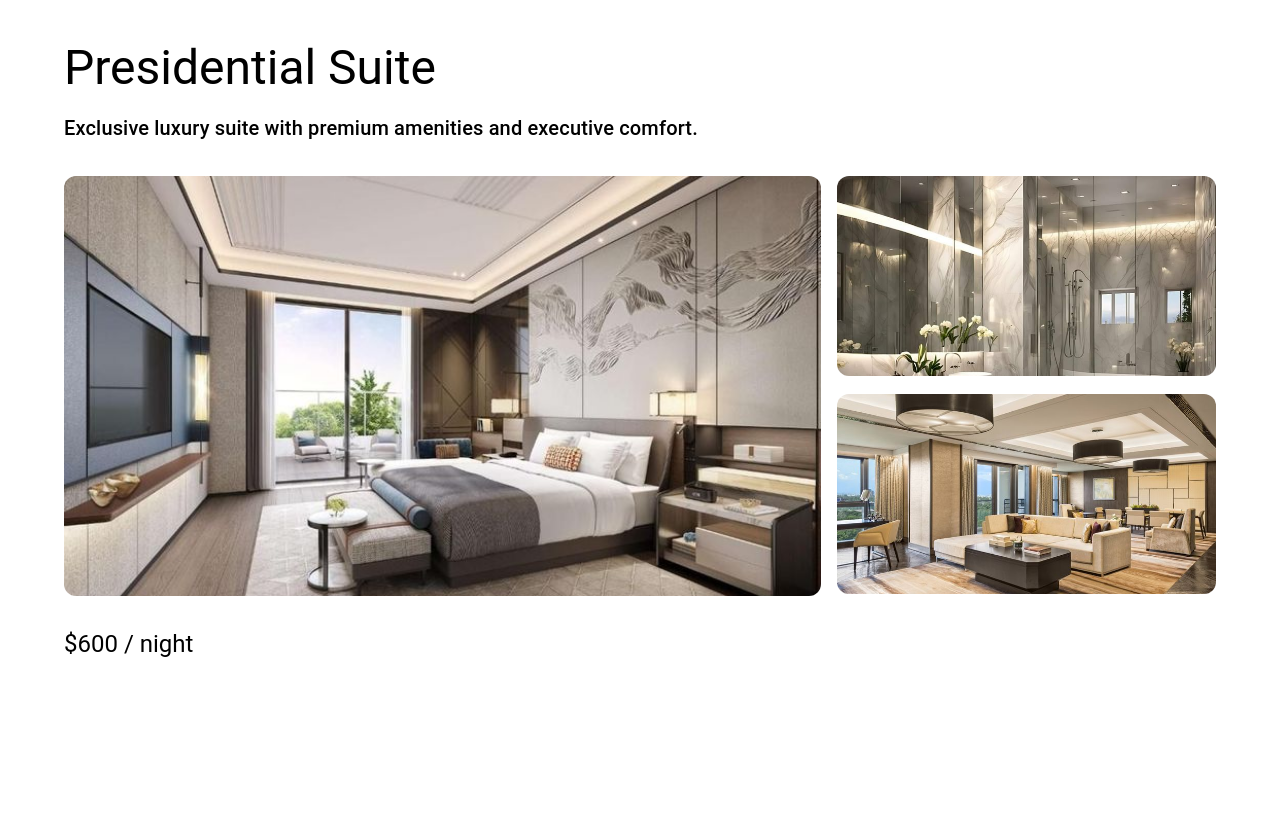
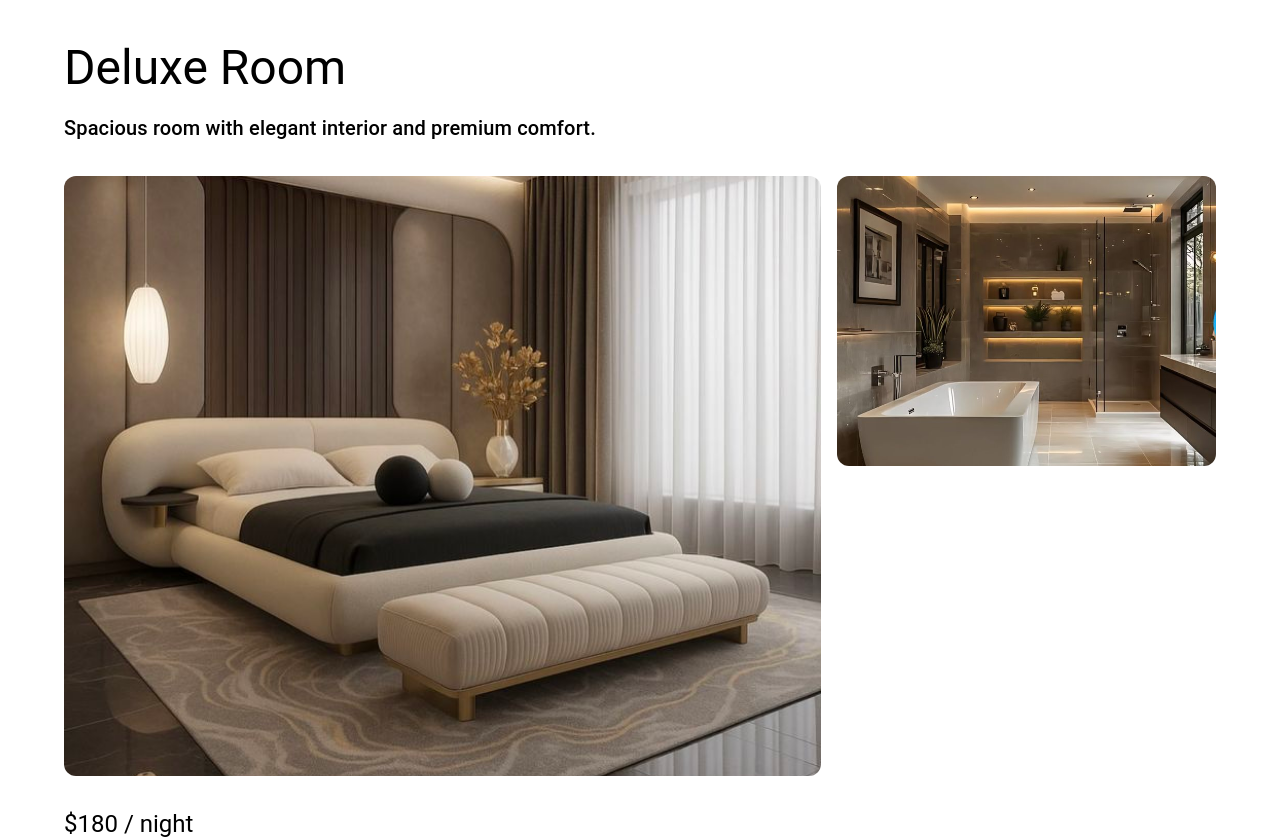
Before and after one commit to missfavour97/Hotel_Reservation_System, a React (Create React App) app in the folder frontend/: page /rooms/deluxe-room in a window 1280 px wide. Before the commit the page ends 800 px from the top, so only its background shows below. Built offline with nearby package versions, Linux system fonts and the light colour scheme.

Commit message:
Updated project.nuget.cache with new package dependencies for backend

```diff
--- a/frontend/src/components/ImageGallery.js
+++ b/frontend/src/components/ImageGallery.js
@@ -17,7 +17,7 @@ function ImageGallery({ images }) {
         alt="Main room"
         sx={{
           width: "100%",
-          height: 420,
+          height: 600,
           objectFit: "cover",
           borderRadius: 3,
         }}
@@ -32,7 +32,7 @@ function ImageGallery({ images }) {
             alt={`Room view ${index + 1}`}
             sx={{
               width: "100%",
-              height: 200,
+              height: 290,
               objectFit: "cover",
               borderRadius: 3,
             }}
--- a/frontend/src/components/RoomCard.js
+++ b/frontend/src/components/RoomCard.js
@@ -1,5 +1,4 @@
 import React from "react";
-import { Link } from "react-router-dom";
 import {
   Card,
   CardMedia,
@@ -7,42 +6,69 @@ import {
   CardActions,
   Typography,
   Button,
+  Box,
 } from "@mui/material";
+
+import { Link } from "react-router-dom";
 
 function RoomCard({ image, title, price, description }) {
   return (
-    <Card sx={{ borderRadius: 3, boxShadow: 4 }}>
+    <Card
+      sx={{
+        display: "flex",
+        mb: 4,
+        borderRadius: 3,
+        boxShadow: 4,
+        overflow: "hidden",
+      }}
+    >
       <CardMedia
         component="img"
-        height="220"
         image={image}
         alt={title}
+        sx={{
+          width: 420,
+          height: 280,
+          objectFit: "cover",
+        }}
       />
 
+      <Box
+        sx={{
+          display: "flex",
+          flexDirection: "column",
+          flex: 1,
+          justifyContent: "space-between",
+        }}
+      >
         <CardContent>
-        <Typography variant="h5" fontWeight="bold">
+          <Typography variant="h4" fontWeight="bold">
             {title}
           </Typography>
 
-        <Typography variant="body2" color="text.secondary" sx={{ my: 1 }}>
+          <Typography
+            variant="body1"
+            color="text.secondary"
+            sx={{ my: 2 }}
+          >
             {description}
           </Typography>
 
-        <Typography variant="h6" color="primary">
+          <Typography variant="h5" color="primary">
             ${price} / night
           </Typography>
         </CardContent>
 
-      <CardActions>
+        <CardActions sx={{ p: 2 }}>
           <Button
             variant="contained"
-          fullWidth
             component={Link}
             to={`/rooms/${title.toLowerCase().replace(/\s+/g, "-")}`}
           >
             View Details
           </Button>
         </CardActions>
+      </Box>
     </Card>
   );
 }
--- a/frontend/src/pages/RoomDetails.js
+++ b/frontend/src/pages/RoomDetails.js
@@ -1,8 +1,26 @@
 import React from "react";
 import { Container, Typography, Box } from "@mui/material";
-import ImageGallery from "../components/ImageGallery";
 import { useParams } from "react-router-dom";
 
+import ImageGallery from "../components/ImageGallery";
+
+// STANDARD
+import standardMain from "../assets/rooms/standard/standard1.jpeg";
+import standardBath from "../assets/rooms/standard/standard1_bath.jpeg";
+
+// DOUBLE BED
+import doubleMain from "../assets/rooms/doublebed/double_bed1.jpeg";
+import doubleBath from "../assets/rooms/doublebed/double1_bath.jpeg";
+
+// DELUXE
+import deluxeMain from "../assets/rooms/deluxe/deluxe2.jpg";
+import deluxeBath from "../assets/rooms/deluxe/deluxe2_bath.jpeg";
+
+// EXECUTIVE
+import executiveMain from "../assets/rooms/executive/executive1.jpeg";
+import executiveBath from "../assets/rooms/executive/executive1_bath.jpeg";
+
+// PRESIDENTIAL
 import presidentialMain from "../assets/rooms/presidential/presidential1.jpeg";
 import presidentialBath from "../assets/rooms/presidential/presidential1_bath.jpeg";
 import presidentialLiving from "../assets/rooms/presidential/presidential1_liv.jpeg";
@@ -10,27 +28,74 @@ import presidentialLiving from "../assets/rooms/presidential/presidential1_liv.j
 function RoomDetails() {
   const { roomId } = useParams();
 
-  const galleryImages = [
-    presidentialMain,
-    presidentialBath,
-    presidentialLiving,
-  ];
+  const rooms = {
+    "standard-room": {
+      title: "Standard Room",
+      price: 80,
+      description: "Comfortable and affordable room for regular guests.",
+      images: [standardMain, standardBath],
+    },
+
+    "double-bed-room": {
+      title: "Double Bed Room",
+      price: 120,
+      description:
+        "A comfortable room with double bed space, ideal for couples or friends.",
+      images: [doubleMain, doubleBath],
+    },
+
+    "deluxe-room": {
+      title: "Deluxe Room",
+      price: 180,
+      description:
+        "Spacious room with elegant interior and premium comfort.",
+      images: [deluxeMain, deluxeBath],
+    },
+
+    "executive-room": {
+      title: "Executive Room",
+      price: 300,
+      description:
+        "Luxury room designed for business and VIP guests.",
+      images: [executiveMain, executiveBath],
+    },
+
+    "presidential-suite": {
+      title: "Presidential Suite",
+      price: 600,
+      description:
+        "Exclusive luxury suite with premium amenities and executive comfort.",
+      images: [presidentialMain, presidentialBath, presidentialLiving],
+    },
+  };
+
+  const room = rooms[roomId];
+
+  if (!room) {
+    return (
+      <Container sx={{ mt: 5 }}>
+        <Typography variant="h4">
+          Room not found
+        </Typography>
+      </Container>
+    );
+  }
 
   return (
-    <Container sx={{ marginTop: 5 }}>
+    <Container sx={{ mt: 5 }}>
       <Typography variant="h3" fontWeight="bold" sx={{ mb: 2 }}>
-        Presidential Suite
+        {room.title}
       </Typography>
 
       <Typography variant="h6" color="text.secondary" sx={{ mb: 4 }}>
-        Exclusive luxury suite with premium amenities and executive comfort.
+        {room.description}
       </Typography>
 
-      <ImageGallery images={galleryImages} />
+      <ImageGallery images={room.images} />
 
       <Box>
         <Typography variant="h5" fontWeight="bold">
-          $600 / night
+          ${room.price} / night
         </Typography>
       </Box>
     </Container>
--- a/frontend/src/pages/Rooms.js
+++ b/frontend/src/pages/Rooms.js
@@ -49,7 +49,7 @@ function Rooms() {
 
       <Grid container spacing={4}>
         {rooms.map((room, index) => (
-          <Grid item xs={12} sm={6} md={4} key={index}>
+          <Grid item xs={12} key={index}>
             <RoomCard
               image={room.image}
               title={room.title}
```
Also changed, not shown: 7 other files (tests, documents, lock files or other folders). Lines whose indentation alone changed are shown as unchanged.
